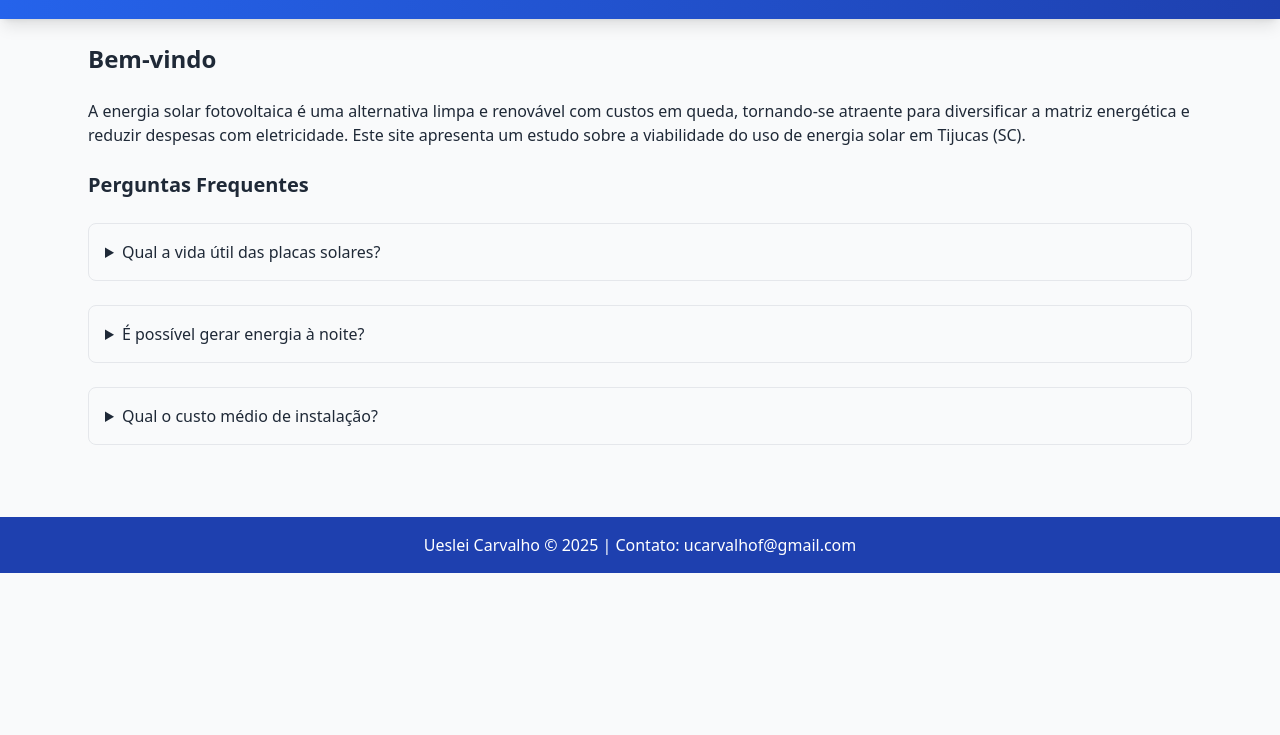
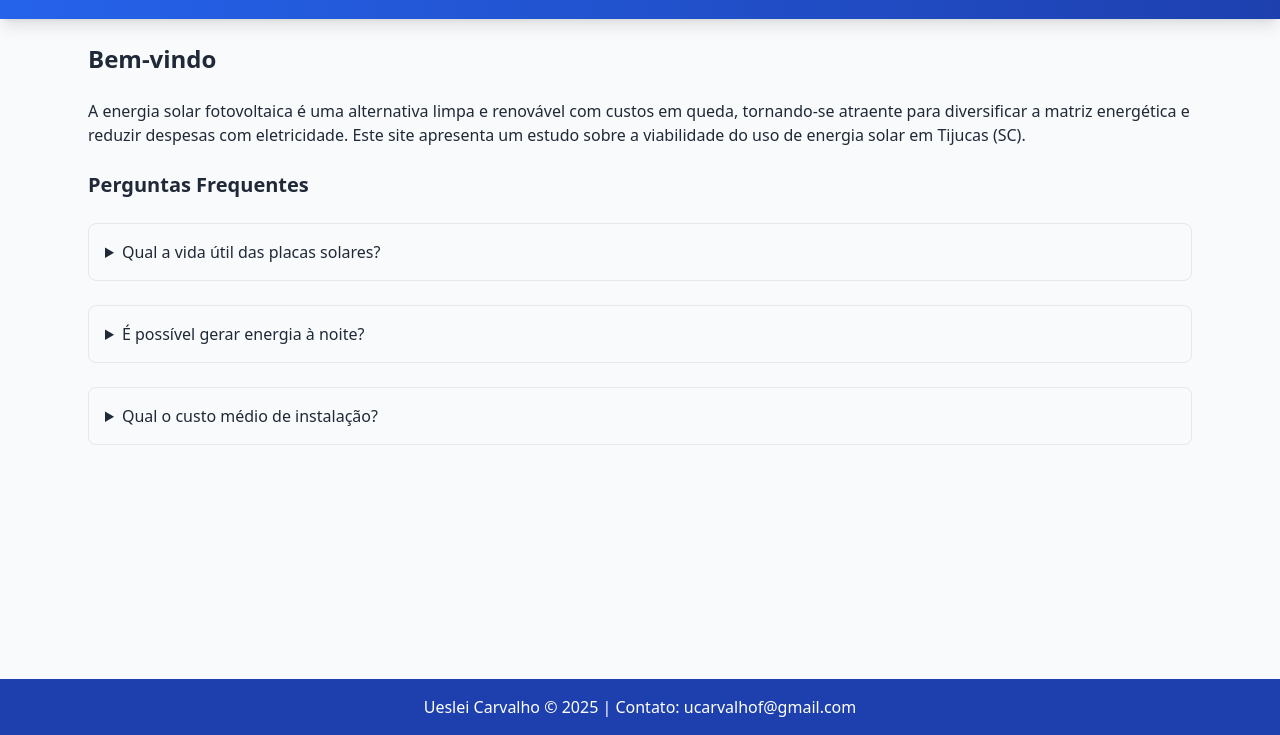
Before and after one commit to uesleisouza33/site_fotovoltaico, a plain HTML site: page public/index.html in a window 1280 px wide. Shown: the part 65-800 px from the top of the page. Drawn offline with nearby package versions, Linux system fonts and the light colour scheme.

Commit message:
Atualiza footer para fim da página

```diff
--- a/public/index.html
+++ b/public/index.html
@@ -7,7 +7,7 @@
     <!-- Tailwind CDN -->
     <script src="https://cdn.tailwindcss.com"></script>
   </head>
-  <body class="bg-gray-50 text-gray-800 font-sans">
+  <body class="min-h-screen flex flex-col bg-gray-50 text-gray-800 font-sans">
     <!-- HEADER -->
     <header
       class="bg-gradient-to-r from-blue-600 to-blue-800 text-white shadow-lg"
@@ -157,7 +157,7 @@
       </div>
     </header>
 
-    <main class="max-w-6xl mx-auto p-6 space-y-12">
+    <main class="max-w-6xl mx-auto p-6 space-y-12 flex-1">
       <!-- HOME -->
       <section id="home" class="active space-y-6">
         <h2 class="text-2xl font-semibold">Bem-vindo</h2>
@@ -854,7 +854,7 @@ void loop() {
       </section>
     </main>
 
-    <footer class="bg-blue-800 text-white text-center py-4 mt-12">
+    <footer class="bg-blue-800 text-white text-center py-4 mt-auto">
       <p>Ueslei Carvalho &copy; 2025 | Contato: ucarvalhof@gmail.com</p>
     </footer>
 
```
